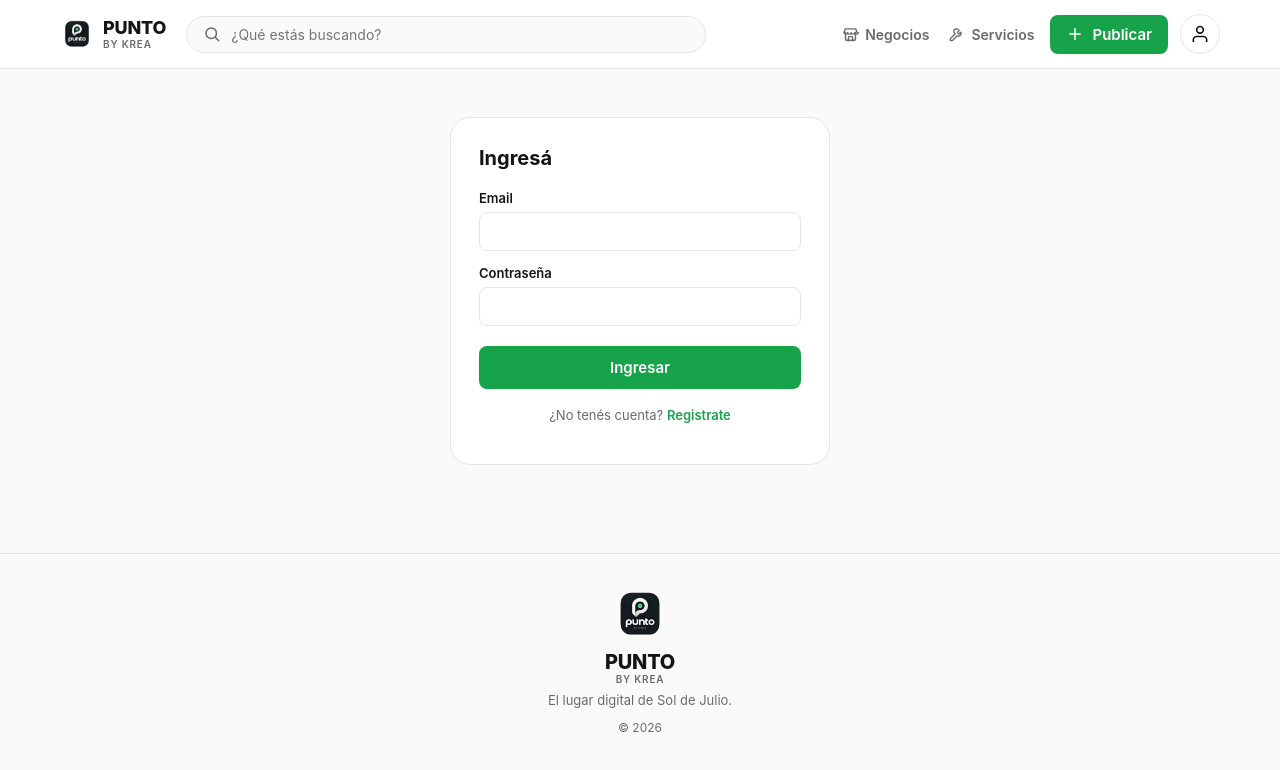
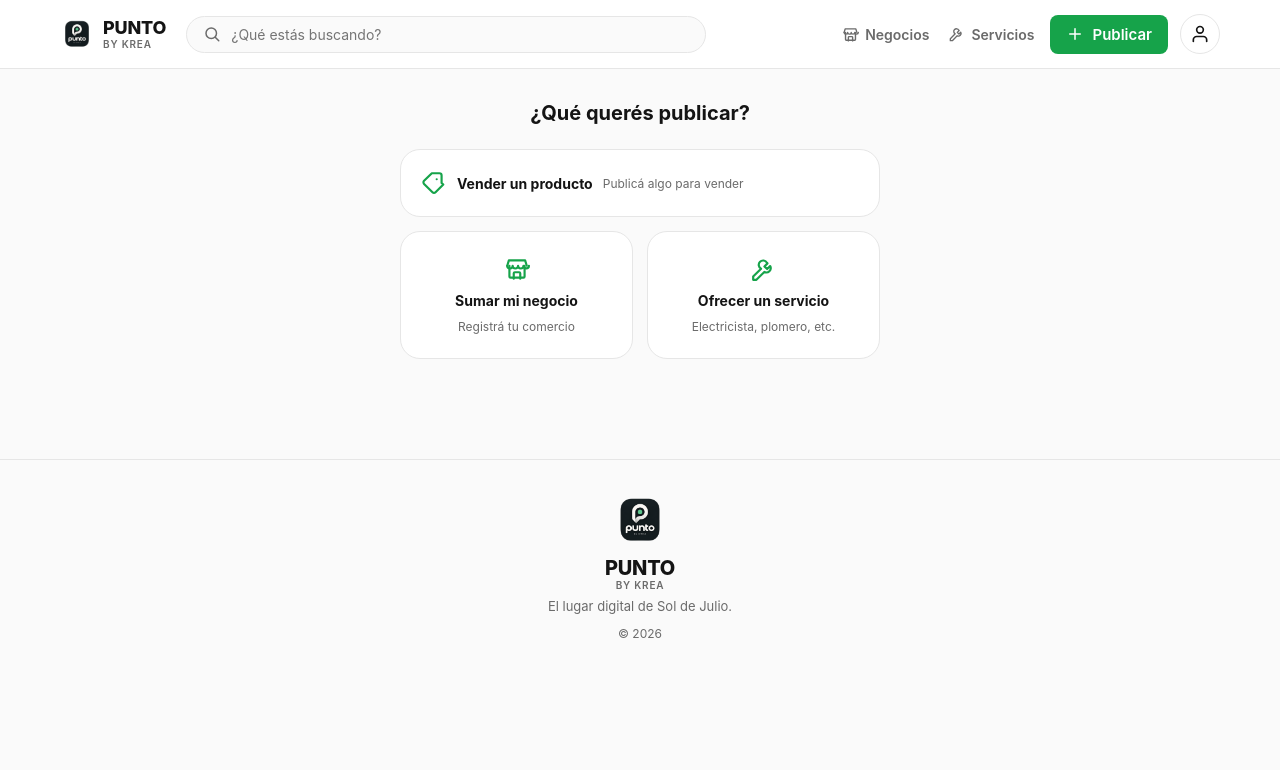
Before and after one commit to ezedit01/marketplase, a React (Vite) app: page /publicar in a window 1280 px wide. Before the commit this address led to /ingresar. Shown: the top 770 px of the page. Built offline with nearby package versions, Linux system fonts and the light colour scheme; no server answers; the database is empty.

Commit message:
tarjetasa

```diff
--- a/src/App.jsx
+++ b/src/App.jsx
@@ -12,6 +12,7 @@ import Search from './pages/Search'
 const ListingDetail = lazy(() => import('./pages/ListingDetail'))
 const SellerProfile = lazy(() => import('./pages/SellerProfile'))
 const CreateListing = lazy(() => import('./pages/CreateListing'))
+const CreatePicker = lazy(() => import('./pages/CreatePicker'))
 const Auth = lazy(() => import('./pages/Auth'))
 const Profile = lazy(() => import('./pages/Profile'))
 const EditProfile = lazy(() => import('./pages/EditProfile'))
@@ -48,7 +49,8 @@ export default function App() {
           <Route path="/buscar" element={<Search />} />
           <Route path="/producto/:slug" element={<ListingDetail />} />
           <Route path="/vendedor/:id" element={<SellerProfile />} />
-          <Route path="/publicar" element={<CreateListing />} />
+          <Route path="/publicar" element={<CreatePicker />} />
+          <Route path="/publicar/producto" element={<CreateListing />} />
           <Route path="/negocios" element={<Businesses />} />
           <Route path="/negocios/publicar" element={<CreateBusiness />} />
           <Route path="/negocios/:slug/editar" element={<EditBusiness />} />
--- a/src/pages/CreateListing.jsx
+++ b/src/pages/CreateListing.jsx
@@ -33,7 +33,7 @@ export default function CreateListing() {
   }, [profile])
 
   if (!authLoading && !user) {
-    navigate('/ingresar?next=/publicar')
+    navigate('/ingresar?next=/publicar/producto')
     return null
   }
 
--- /dev/null
+++ b/src/pages/CreatePicker.css
@@ -0,0 +1,60 @@
+.create-picker-page {
+  padding: 32px 20px 60px;
+  max-width: 520px;
+}
+
+.create-picker-page h1 {
+  font-size: 20px;
+  margin: 0 0 24px;
+  text-align: center;
+}
+
+.create-picker-grid {
+  display: grid;
+  grid-template-columns: repeat(2, 1fr);
+  gap: 14px;
+}
+
+.create-picker-card {
+  display: flex;
+  flex-direction: column;
+  align-items: center;
+  text-align: center;
+  gap: 10px;
+  padding: 24px 14px;
+  background: var(--color-surface);
+  border: 1px solid var(--color-border);
+  border-radius: var(--radius-lg);
+  transition: border-color 0.15s ease, transform 0.15s ease;
+}
+
+.create-picker-card:hover {
+  border-color: var(--color-accent);
+  transform: translateY(-2px);
+}
+
+.create-picker-card:first-child {
+  grid-column: 1 / -1;
+  flex-direction: row;
+  text-align: left;
+  justify-content: flex-start;
+  padding: 20px;
+}
+
+.create-picker-icon {
+  color: var(--color-accent);
+  flex-shrink: 0;
+}
+
+.create-picker-title {
+  font-size: 14px;
+  font-weight: 700;
+  margin: 0;
+  color: var(--color-text);
+}
+
+.create-picker-subtitle {
+  font-size: 12px;
+  color: var(--color-text-muted);
+  margin: 0;
+}
--- /dev/null
+++ b/src/pages/CreatePicker.jsx
@@ -0,0 +1,42 @@
+import { Link } from 'react-router-dom'
+import { TagIcon, StoreIcon, WrenchIcon } from '../components/ui/Icons'
+import './CreatePicker.css'
+
+const OPTIONS = [
+  {
+    to: '/publicar/producto',
+    icon: TagIcon,
+    title: 'Vender un producto',
+    subtitle: 'Publicá algo para vender',
+  },
+  {
+    to: '/negocios/publicar',
+    icon: StoreIcon,
+    title: 'Sumar mi negocio',
+    subtitle: 'Registrá tu comercio',
+  },
+  {
+    to: '/servicios/publicar',
+    icon: WrenchIcon,
+    title: 'Ofrecer un servicio',
+    subtitle: 'Electricista, plomero, etc.',
+  },
+]
+
+export default function CreatePicker() {
+  return (
+    <div className="container create-picker-page">
+      <h1>¿Qué querés publicar?</h1>
+
+      <div className="create-picker-grid">
+        {OPTIONS.map((opt) => (
+          <Link key={opt.to} to={opt.to} className="create-picker-card">
+            <opt.icon size={26} className="create-picker-icon" />
+            <p className="create-picker-title">{opt.title}</p>
+            <p className="create-picker-subtitle">{opt.subtitle}</p>
+          </Link>
+        ))}
+      </div>
+    </div>
+  )
+}
```
